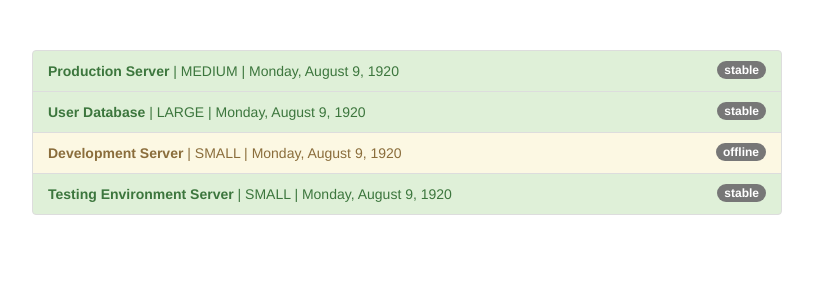
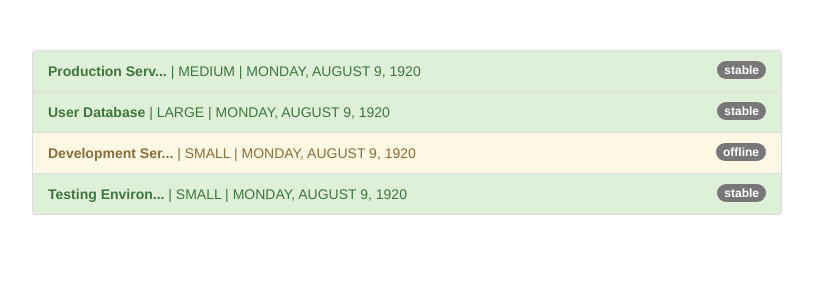
Before and after one commit to vihangamalinda/angular-pipes-boot-camp, an Angular app in the folder pipes-start/: page / in a window 1280 px wide. Shown: the top 300 px of the page, without its empty margins (233-1046 px from the left). Built offline with nearby package versions, Linux system fonts and the light colour scheme.

Commit message:
feat:Custom pipe.

```diff
--- a/pipes-start/src/app/app.component.html
+++ b/pipes-start/src/app/app.component.html
@@ -10,9 +10,9 @@
             class="badge">
             {{ server.status }}
           </span>
-          <strong>{{ server.name }}</strong>
+          <strong>{{ server.name | shortenPipe }}</strong>
            | {{ server.instanceType |uppercase}}
-           | {{ server.started|date:'fullDate' }}
+           | {{ server.started|date:'fullDate' | uppercase }}
         </li>
       </ul>
     </div>
--- a/pipes-start/src/app/app.module.ts
+++ b/pipes-start/src/app/app.module.ts
@@ -4,10 +4,12 @@ import { FormsModule } from '@angular/forms';
 
 
 import { AppComponent } from './app.component';
+import { ShortenPipe } from './shorten.pipe';
 
 @NgModule({
   declarations: [
-    AppComponent
+    AppComponent,
+    ShortenPipe
   ],
   imports: [
     BrowserModule,
--- /dev/null
+++ b/pipes-start/src/app/shorten.pipe.ts
@@ -0,0 +1,12 @@
+import { Pipe, PipeTransform } from "@angular/core";
+
+@Pipe({
+    standalone:false,
+    name:'shortenPipe'
+})
+export class ShortenPipe implements PipeTransform{
+    transform(value:any) {
+      return  (value.length>15)?
+         value.substr(0,15)+'...':value;
+    }
+}
```
